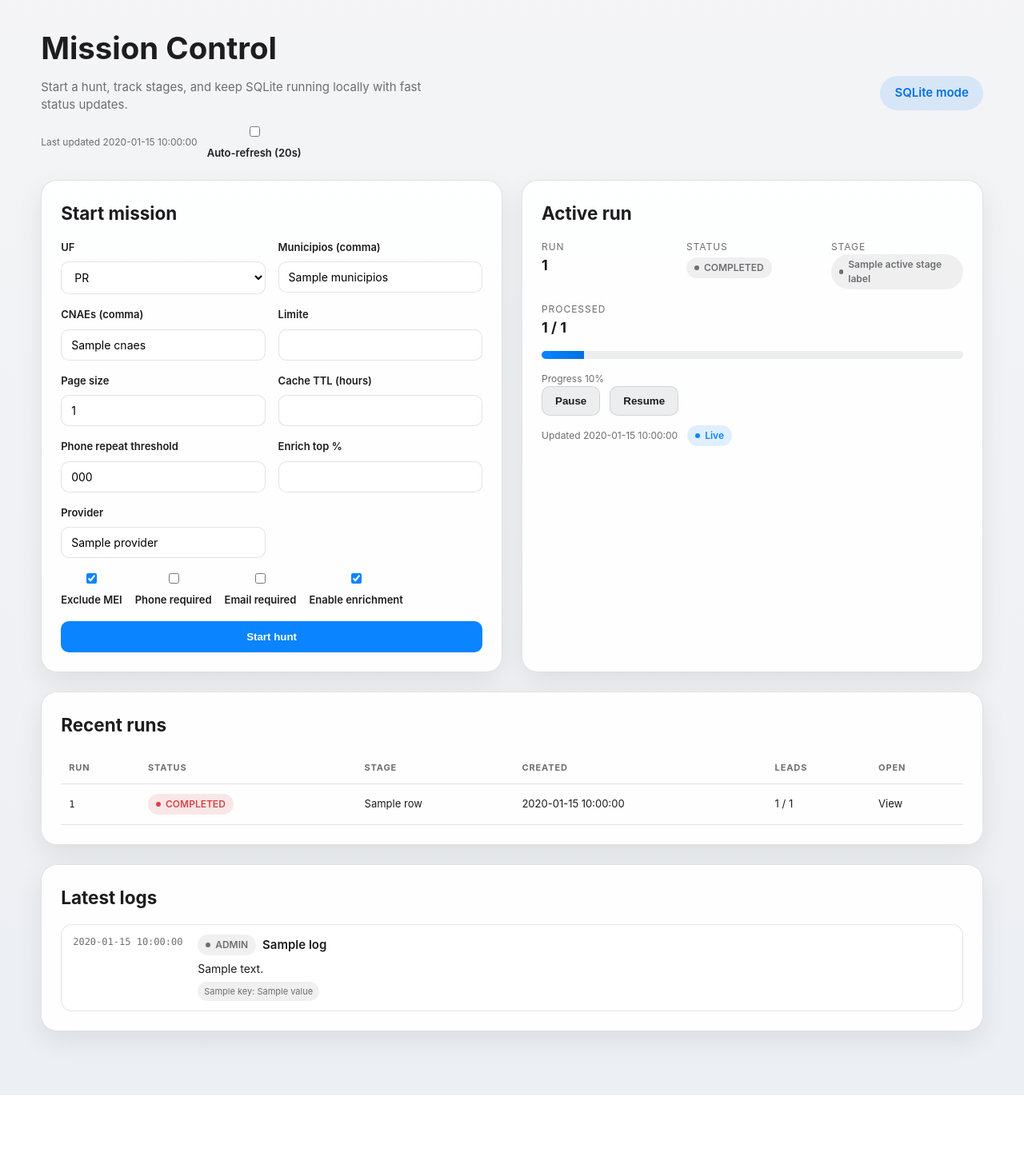
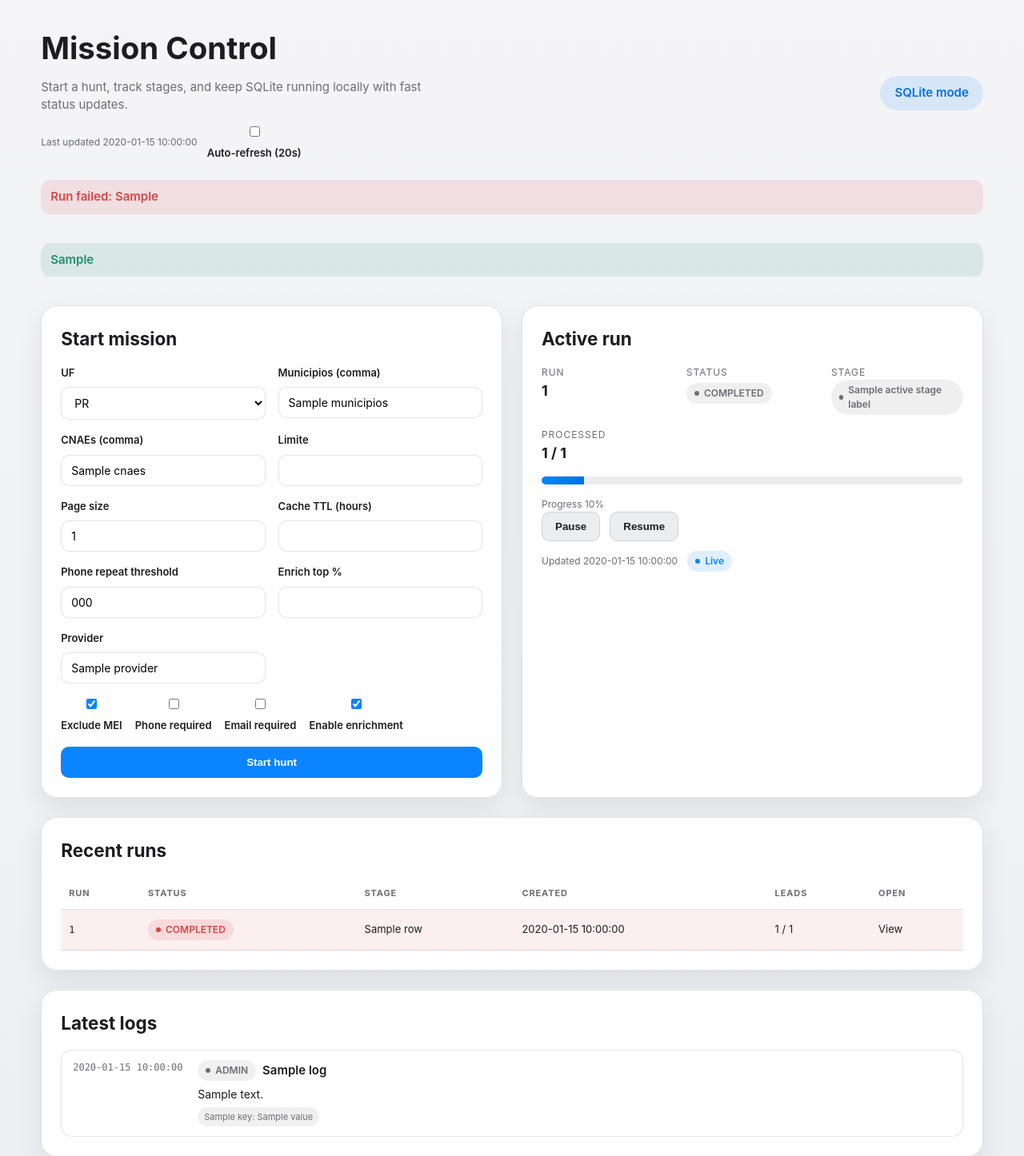
Before and after one commit to alangsilva86/hunter-os, a FastAPI app: template web/templates/mission.html in a window 1280 px wide. Shown: the part 98-1544 px from the top of the page at 80% size. Before the commit the page ends 1468 px from the top, so only its background shows below. Run offline with FastAPI, Linux system fonts and the light colour scheme; the template is opened without the code that fills it: most values are stand-ins (such as "Sample title", 1, 10 or a date in 2020).

Commit message:
new reruns

```diff
--- a/etl_pipeline.py
+++ b/etl_pipeline.py
@@ -40,6 +40,14 @@ _job_registry: Dict[str, Dict[str, Any]] = {}
 
 class JobCanceled(Exception):
     pass
+
+
+def _env_int(key: str, default: int) -> int:
+    raw = os.getenv(key, str(default))
+    try:
+        return int(raw)
+    except ValueError:
+        return default
 
 
 def _ensure_logger() -> logging.Logger:
@@ -340,8 +348,9 @@ class HunterOrchestrator:
         job = storage.get_export_job(run_id) or {}
         if job.get("file_url"):
             return job["file_url"]
-        max_attempts = 30
-        backoff = 2
+        max_attempts = _env_int("BULK_POLL_MAX_ATTEMPTS", 30)
+        backoff = _env_int("BULK_POLL_BACKOFF_START", 2)
+        backoff_max = _env_int("BULK_POLL_BACKOFF_MAX", 10)
         for attempt in range(max_attempts):
             self._ensure_not_canceled(run_id, cancel_event)
             try:
@@ -395,7 +404,7 @@ class HunterOrchestrator:
                 if status in {"processado", "processado_com_erro"}:
                     break
             time.sleep(backoff)
-            backoff = min(backoff + 1, 10)
+            backoff = min(backoff + 1, backoff_max)
         raise RuntimeError("Timeout aguardando export bulk")
 
     @retry(
--- a/modules/data_sources.py
+++ b/modules/data_sources.py
@@ -808,6 +808,9 @@ def export_poll_v4_public(
                     quantidade_solicitada=None,
                     raw={"status_code": resp.status_code, "body_excerpt": response_excerpt},
                 )
+                if attempt < max_attempts - 1:
+                    time.sleep(backoff_seconds * (attempt + 1))
+                    continue
                 raise RuntimeError(
                     "Resposta vazia da Casa dos Dados ao consultar o export. Tente novamente em instantes."
                 )
--- a/server.py
+++ b/server.py
@@ -205,6 +205,24 @@ def _humanize_event(event: str) -> str:
     return label.title()
 
 
+def _auto_resume_enabled() -> bool:
+    raw = os.getenv("AUTO_RESUME_RUNS", "1").strip().lower()
+    return raw not in {"0", "false", "no", "off"}
+
+
+def _last_error_reason(run_id: Optional[str], formatted_logs: Optional[List[Dict[str, Any]]] = None) -> str:
+    if not run_id:
+        return ""
+    errors = storage.fetch_errors(run_id=run_id, limit=1)
+    if errors:
+        return str(errors[0].get("error") or "")
+    if formatted_logs:
+        for log in formatted_logs:
+            if log.get("level_class") == "error" and log.get("message"):
+                return str(log["message"])
+    return ""
+
+
 def _format_log_entries(logs: List[Dict[str, Any]]) -> List[Dict[str, Any]]:
     stage_labels = _stage_labels()
     priority = [
@@ -271,6 +289,27 @@ def _format_log_entries(logs: List[Dict[str, Any]]) -> List[Dict[str, Any]]:
     return formatted
 
 
+@app.on_event("startup")
+def auto_resume_runs() -> None:
+    if not _auto_resume_enabled():
+        return
+    try:
+        runs = storage.list_hunter_runs_by_status(["RUNNING"], limit=20)
+    except Exception:
+        return
+    for run in runs:
+        run_id = run.get("id")
+        if not run_id:
+            continue
+        if orchestrator.is_running(run_id):
+            continue
+        resumed = orchestrator.resume_job(run_id)
+        if resumed:
+            storage.log_event("info", "v3_auto_resume", {"run_id": run_id, "reason": "startup"})
+        else:
+            storage.log_event("warning", "v3_auto_resume_skipped", {"run_id": run_id, "reason": "not_resumable"})
+
+
 @app.get("/health")
 def health() -> Dict[str, str]:
     return {"status": "ok"}
@@ -318,6 +357,8 @@ def mission(
     active_status_class = "pending"
     active_stage_label = ""
     active_stage_class = "pending"
+    failure_reason = _last_error_reason(active_run_id, logs)
+    stalled_reason = ""
     if active_run:
         total = int(active_run.get("total_leads") or 0)
         processed = int(active_run.get("processed_count") or 0)
@@ -326,6 +367,8 @@ def mission(
         active_status_class = _status_class(active_run.get("status"))
         active_stage_label = _stage_labels().get(active_run.get("current_stage"), active_run.get("current_stage"))
         active_stage_class = _status_class(active_run.get("current_stage"))
+        if str(active_run.get("status") or "").upper() == "RUNNING" and not running:
+            stalled_reason = "Run is not active. Possible restart or crash. Use Resume or wait for auto-resume."
     defaults = {
         "uf": "PR",
         "municipios": "MARINGA",
@@ -353,6 +396,8 @@ def mission(
             "active_status_class": active_status_class,
             "active_stage_label": active_stage_label,
             "active_stage_class": active_stage_class,
+            "failure_reason": failure_reason,
+            "stalled_reason": stalled_reason,
         },
     )
 
@@ -804,7 +849,13 @@ def exports_poll(
     if not arquivo_uuid:
         return RedirectResponse(url="/exports?error=Missing arquivo_uuid", status_code=303)
     try:
-        data_sources.export_poll_v4_public(arquivo_uuid, run_id=None, include_corpo=True)
+        data_sources.export_poll_v4_public(
+            arquivo_uuid,
+            run_id=None,
+            include_corpo=True,
+            max_attempts=_env_int("CASA_EXPORT_POLL_MAX_ATTEMPTS", 20),
+            backoff_seconds=_env_int("CASA_EXPORT_POLL_BACKOFF_SECONDS", 2),
+        )
         return RedirectResponse(url="/exports?message=Export polled", status_code=303)
     except Exception as exc:
         return RedirectResponse(url=_add_query_param("/exports", error=str(exc)), status_code=303)
@@ -921,6 +972,7 @@ def diagnostics(
     api_calls: List[Dict[str, Any]] = []
     errors: List[Dict[str, Any]] = []
     logs: List[Dict[str, Any]] = []
+    failure_reason = ""
     if run_id:
         if run_type == "standard":
             selected = storage.get_run(run_id)
@@ -933,6 +985,7 @@ def diagnostics(
         else:
             selected = storage.get_hunter_run(run_id)
         logs = _format_log_entries(storage.fetch_logs(run_id=run_id, limit=50))
+        failure_reason = _last_error_reason(run_id, logs)
     return templates.TemplateResponse(
         "diagnostics.html",
         {
@@ -948,5 +1001,6 @@ def diagnostics(
             "logs": logs,
             "message": message,
             "error": error,
+            "failure_reason": failure_reason,
         },
     )
--- a/web/static/styles.css
+++ b/web/static/styles.css
@@ -344,6 +344,14 @@ tbody tr:hover {
   background: rgba(10, 132, 255, 0.06);
 }
 
+.row-failed {
+  background: rgba(214, 69, 69, 0.08);
+}
+
+.row-failed:hover {
+  background: rgba(214, 69, 69, 0.14);
+}
+
 .log-list {
   list-style: none;
   padding: 0;
--- a/web/templates/mission.html
+++ b/web/templates/mission.html
@@ -14,6 +14,13 @@
     </div>
     <div class="hero-chip">SQLite mode</div>
   </section>
+
+  {% if failure_reason %}
+    <div class="notice error">Run failed: {{ failure_reason }}</div>
+  {% endif %}
+  {% if stalled_reason %}
+    <div class="notice">{{ stalled_reason }}</div>
+  {% endif %}
 
   <section class="grid-two">
     <div class="card">
@@ -147,7 +154,7 @@
           </thead>
           <tbody>
             {% for run in runs %}
-            <tr>
+            <tr class="{{ 'row-failed' if run.status_class == 'failed' else '' }}">
               <td class="mono">{{ run.id }}</td>
               <td><span class="pill {{ run.status_class }}">{{ run.status }}</span></td>
               <td>{{ run.stage_label }}</td>
```
Also changed, not shown: modules/storage.py (+11 -0 lines), web/templates/diagnostics.html (+5 -2 lines), README.md.
